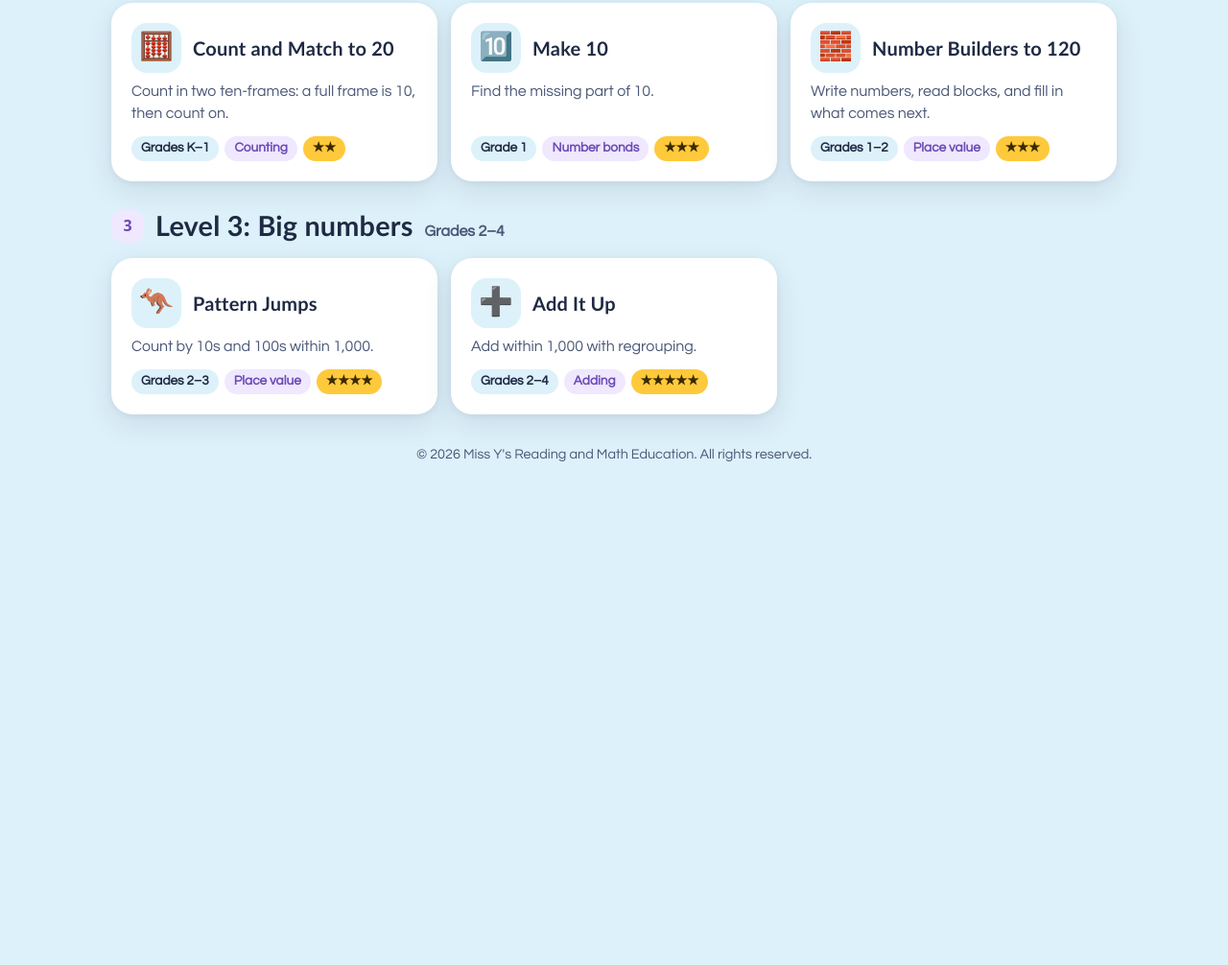
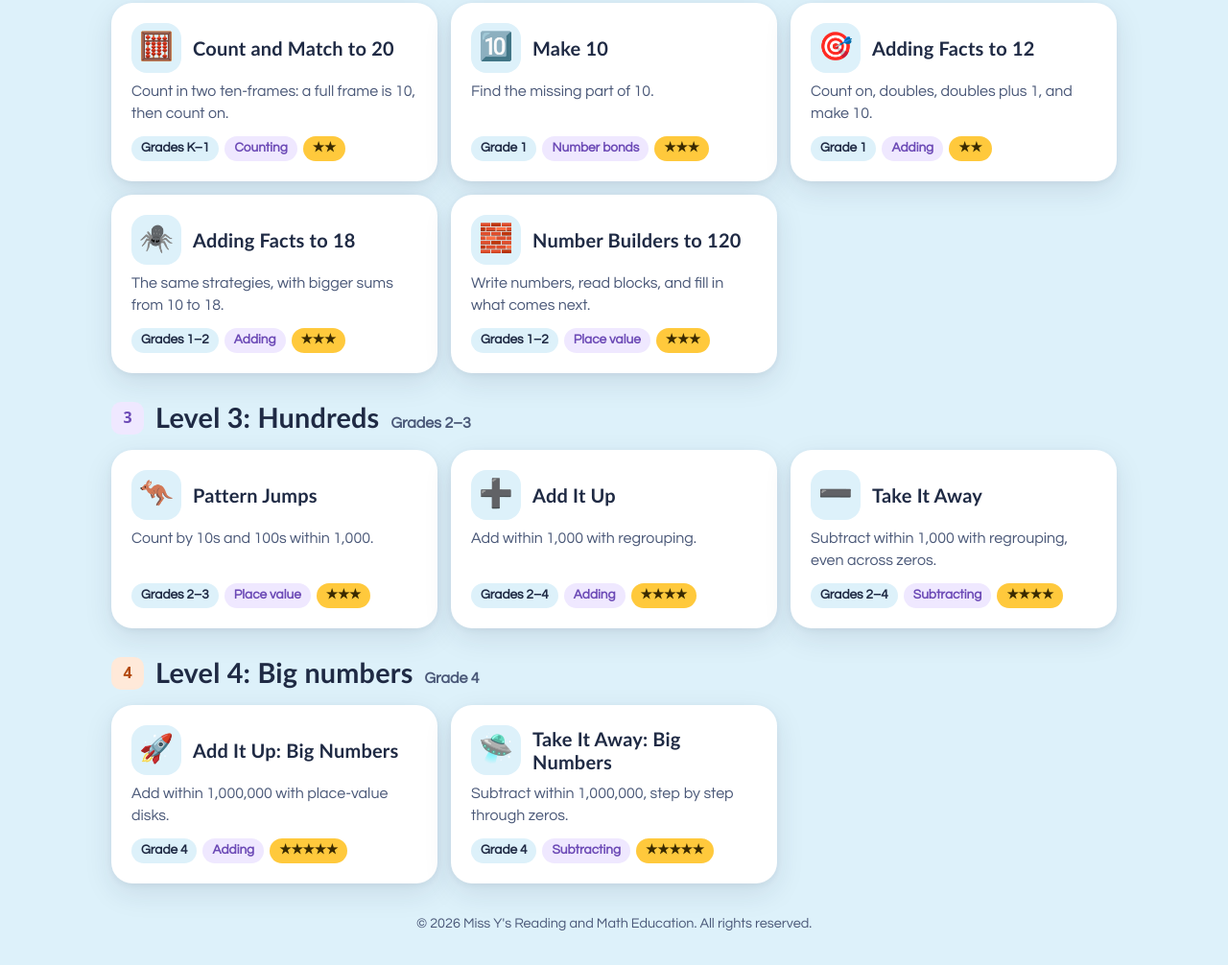
Before and after one commit to collingeorge/math-practice-games, a website: page math.html in a window 1280 px wide. Shown: the part 650-1656 px from the top of the page at 96% size. Before the commit the page ends 1166 px from the top, so only its background shows below. Drawn offline with Linux system fonts and the light colour scheme; a web font is replaced by a local one.

Commit message:
Add files via upload

```diff
--- a/math.html
+++ b/math.html
@@ -31,6 +31,7 @@
       <button type="button" data-filter="bonds" aria-pressed="false">Number bonds</button>
       <button type="button" data-filter="place" aria-pressed="false">Place value</button>
       <button type="button" data-filter="adding" aria-pressed="false">Adding</button>
+      <button type="button" data-filter="subtracting" aria-pressed="false">Subtracting</button>
     </div>
   </section>
 
@@ -68,6 +69,16 @@
         <p>Find the missing part of 10.</p>
         <span class="meta"><span class="chip">Grade 1</span><span class="chip skill">Number bonds</span><span class="chip stars" role="img" aria-label="Difficulty 3 of 5">★★★</span></span>
       </a></li>
+      <li data-skill="adding"><a class="game" href="games/addition-facts-within-12.html">
+        <div class="top"><span class="emoji" aria-hidden="true">🎯</span><h3>Adding Facts to 12</h3></div>
+        <p>Count on, doubles, doubles plus 1, and make 10.</p>
+        <span class="meta"><span class="chip">Grade 1</span><span class="chip skill">Adding</span><span class="chip stars" role="img" aria-label="Difficulty 2 of 5">★★</span></span>
+      </a></li>
+      <li data-skill="adding"><a class="game" href="games/addition-facts-within-18.html">
+        <div class="top"><span class="emoji" aria-hidden="true">🕷️</span><h3>Adding Facts to 18</h3></div>
+        <p>The same strategies, with bigger sums from 10 to 18.</p>
+        <span class="meta"><span class="chip">Grades 1–2</span><span class="chip skill">Adding</span><span class="chip stars" role="img" aria-label="Difficulty 3 of 5">★★★</span></span>
+      </a></li>
       <li data-skill="place"><a class="game" href="games/numbers-to-120.html">
         <div class="top"><span class="emoji" aria-hidden="true">🧱</span><h3>Number Builders to 120</h3></div>
         <p>Write numbers, read blocks, and fill in what comes next.</p>
@@ -77,17 +88,38 @@
   </section>
 
   <section class="level lv3" aria-labelledby="lv3">
-    <div class="level-head"><span class="level-tag" aria-hidden="true">3</span><h2 id="lv3">Level 3: Big numbers</h2><span class="grade">Grades 2–4</span></div>
+    <div class="level-head"><span class="level-tag" aria-hidden="true">3</span><h2 id="lv3">Level 3: Hundreds</h2><span class="grade">Grades 2–3</span></div>
     <ul class="games">
       <li data-skill="place"><a class="game" href="games/count-by-10s-and-100s.html">
         <div class="top"><span class="emoji" aria-hidden="true">🦘</span><h3>Pattern Jumps</h3></div>
         <p>Count by 10s and 100s within 1,000.</p>
-        <span class="meta"><span class="chip">Grades 2–3</span><span class="chip skill">Place value</span><span class="chip stars" role="img" aria-label="Difficulty 4 of 5">★★★★</span></span>
+        <span class="meta"><span class="chip">Grades 2–3</span><span class="chip skill">Place value</span><span class="chip stars" role="img" aria-label="Difficulty 3 of 5">★★★</span></span>
       </a></li>
       <li data-skill="adding"><a class="game" href="games/add-within-1000.html">
         <div class="top"><span class="emoji" aria-hidden="true">➕</span><h3>Add It Up</h3></div>
         <p>Add within 1,000 with regrouping.</p>
-        <span class="meta"><span class="chip">Grades 2–4</span><span class="chip skill">Adding</span><span class="chip stars" role="img" aria-label="Difficulty 5 of 5">★★★★★</span></span>
+        <span class="meta"><span class="chip">Grades 2–4</span><span class="chip skill">Adding</span><span class="chip stars" role="img" aria-label="Difficulty 4 of 5">★★★★</span></span>
+      </a></li>
+      <li data-skill="subtracting"><a class="game" href="games/subtract-within-1000.html">
+        <div class="top"><span class="emoji" aria-hidden="true">➖</span><h3>Take It Away</h3></div>
+        <p>Subtract within 1,000 with regrouping, even across zeros.</p>
+        <span class="meta"><span class="chip">Grades 2–4</span><span class="chip skill">Subtracting</span><span class="chip stars" role="img" aria-label="Difficulty 4 of 5">★★★★</span></span>
+      </a></li>
+    </ul>
+  </section>
+
+  <section class="level lv4" aria-labelledby="lv4">
+    <div class="level-head"><span class="level-tag" aria-hidden="true">4</span><h2 id="lv4">Level 4: Big numbers</h2><span class="grade">Grade 4</span></div>
+    <ul class="games">
+      <li data-skill="adding"><a class="game" href="games/add-within-1-million.html">
+        <div class="top"><span class="emoji" aria-hidden="true">🚀</span><h3>Add It Up: Big Numbers</h3></div>
+        <p>Add within 1,000,000 with place-value disks.</p>
+        <span class="meta"><span class="chip">Grade 4</span><span class="chip skill">Adding</span><span class="chip stars" role="img" aria-label="Difficulty 5 of 5">★★★★★</span></span>
+      </a></li>
+      <li data-skill="subtracting"><a class="game" href="games/subtract-within-1-million.html">
+        <div class="top"><span class="emoji" aria-hidden="true">🛸</span><h3>Take It Away: Big Numbers</h3></div>
+        <p>Subtract within 1,000,000, step by step through zeros.</p>
+        <span class="meta"><span class="chip">Grade 4</span><span class="chip skill">Subtracting</span><span class="chip stars" role="img" aria-label="Difficulty 5 of 5">★★★★★</span></span>
       </a></li>
     </ul>
   </section>
--- a/site.css
+++ b/site.css
@@ -125,6 +125,7 @@ a { color: inherit; }
 .lv1 .level-tag { background: var(--leaf-bg); color: var(--leaf); }
 .lv2 .level-tag { background: var(--sea-bg); color: var(--sea); }
 .lv3 .level-tag { background: var(--grape-bg); color: var(--grape); }
+.lv4 .level-tag { background: var(--coral-bg); color: var(--coral); }
 
 .games { list-style: none; margin: 0; padding: 0; display: grid; gap: 14px; grid-template-columns: 1fr; }
 @media (min-width: 600px) { .games { grid-template-columns: repeat(2, 1fr); } }
```
Also changed, not shown: index.html (+1 -1 lines), README.md.
